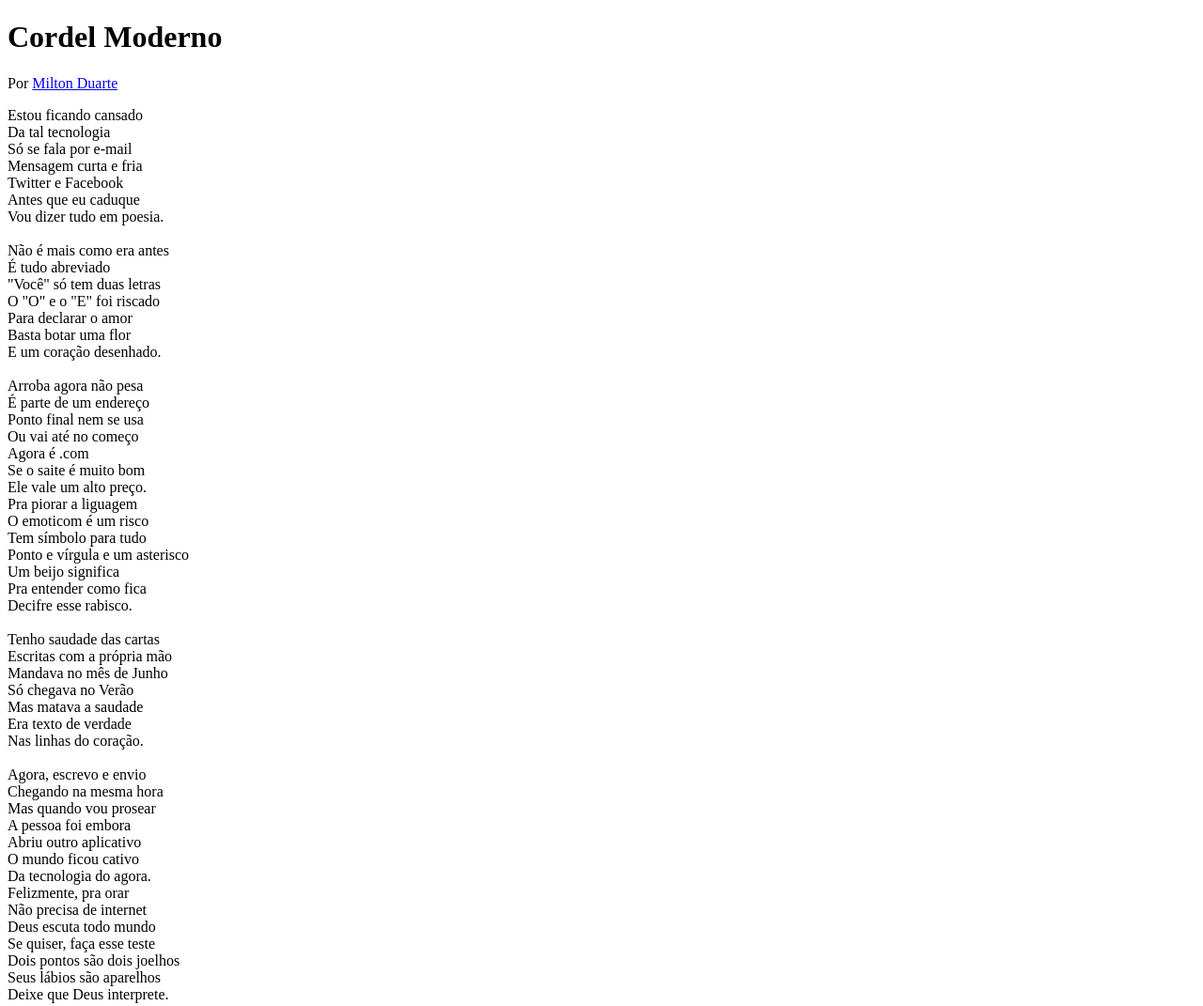
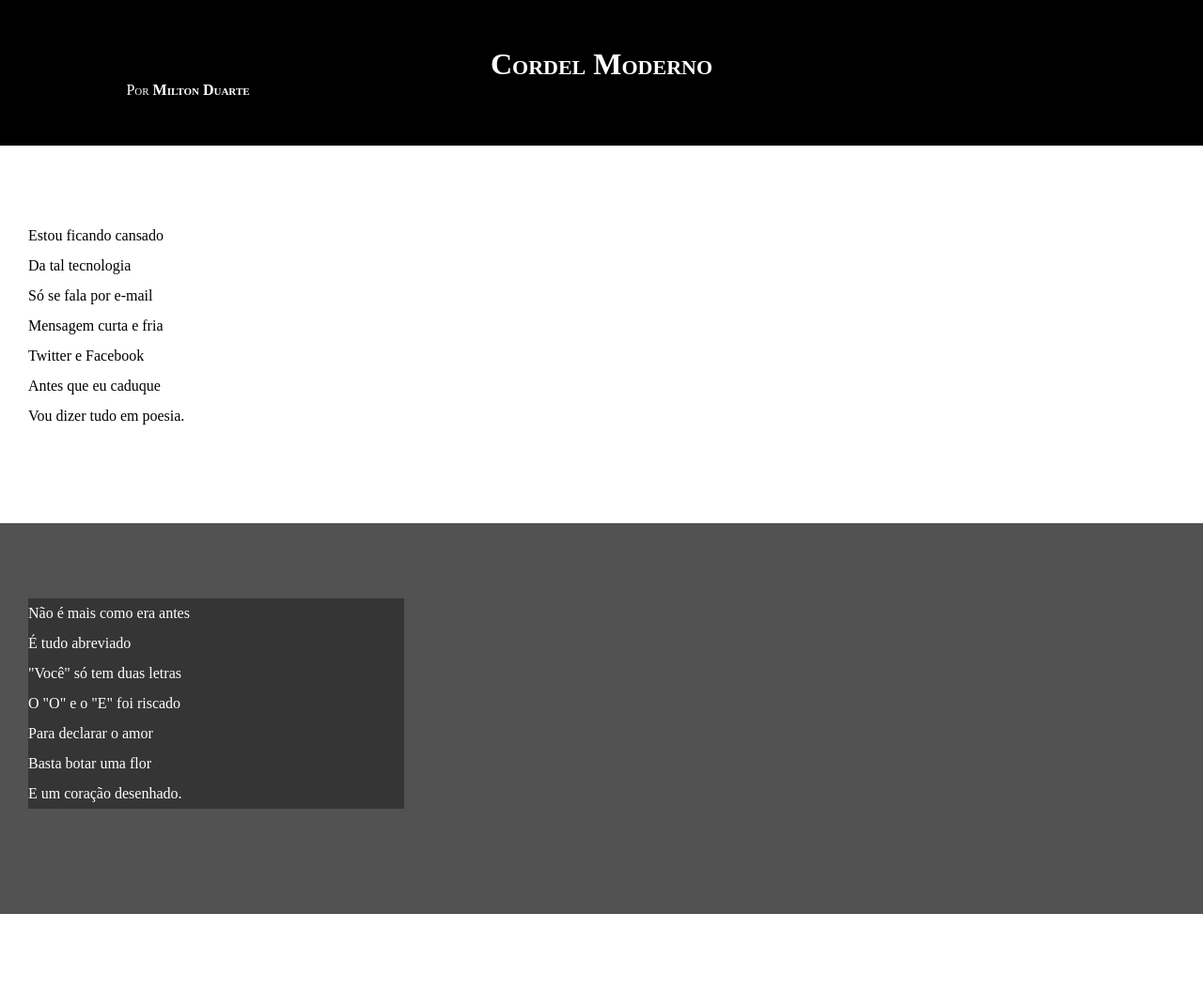
Before and after one commit to Gillesmauricy/HTML-E-CSS, a plain HTML site: page ex23/index.html in a window 1280 px wide. Shown: the top 1071 px of the page at 94% size. Drawn offline with Linux system fonts and the light colour scheme.

Commit message:
atualizado

```diff
--- a/ex23/cordel.css
+++ b/ex23/cordel.css
@@ -1,4 +1,52 @@
 @charset "UTF-8";
+* {
+    margin: 0px;
+    padding: 0px;
+}
 body {
-    text-deco: ;
+    min-height: 100vh;
+
+
+
 }
+header {
+    background-color: black;
+    color: white;
+    font-variant:small-caps;
+    padding-top: 50px;
+    text-align: center;
+}
+header > p {
+    padding-bottom: 50px;
+
+
+}
+section {
+    padding-top: 10vh;
+    padding-bottom: 10vh;
+    line-height: 2em;
+    padding-left: 30px;
+}
+a {
+   text-decoration: none;
+   color: white;
+   font-weight: bolder;
+}
+a:hover {
+    text-decoration: underline;
+}
+.imagem {
+    background-color: rgba(0, 0, 0, 0.677);
+    color: white;
+
+}
+footer {
+    background-color: black;
+    color: white;
+    padding:10px ;
+    text-align: center;
+}
+ p {
+    background-color: rgba(0, 0, 0, 0.348);
+    width: 400px;
+ }
--- a/ex23/index.html
+++ b/ex23/index.html
@@ -8,12 +8,12 @@
     <link rel="stylesheet" href="cordel.css">
 </head>
 <body>
-        <heder>
+        <header>
             <h1>Cordel Moderno</h1>
                 <p>Por <a href="https://www.recantodasletras.com.br/poesias/3186743" target="_blank">Milton Duarte</a></p>
-        </heder>
+        </header>
 
-    <section>
+    <section class="normal">
         Estou ficando cansado <br>
         Da tal tecnologia <br>
         Só se fala por e-mail<br>
@@ -25,18 +25,20 @@
 
 
 
-    <section>
+    <section class="imagem">
+        <p>
             Não é mais como era antes<br>
             É tudo abreviado<br>
             "Você" só tem duas letras<br>
             O "O" e o "E" foi riscado<br>
             Para declarar o amor<br>
             Basta botar uma flor<br>
-        E um coração desenhado.<br>
+            E um coração desenhado.
+        </p><br>
     </section> <br>
 
 
-<section>
+<section class="normal">
 
         Arroba agora não pesa<br>
         É parte de um endereço<br>
@@ -57,7 +59,8 @@
 
 
 
-    <section>
+    <section class="imagem">
+        <p>
             Tenho saudade das cartas<br>
             Escritas com a própria mão<br>
             Mandava no mês de Junho<br>
@@ -65,9 +68,10 @@
             Mas matava a saudade<br>
             Era texto de verdade<br>
             Nas linhas do coração.<br>
+        </p>
     </section> <br>
 
-    <section>
+    <section class="normal">
         Agora, escrevo e envio<br>
         Chegando na mesma hora<br>
         Mas quando vou prosear<br>
@@ -86,7 +90,7 @@
 
     </section>
 
-    <foter><p><a href="https://github.com/Gillesmauricy" target="_blank">site criado por Gilles Mauricy</a ></p></foter>
+    <footer><p><a href="https://github.com/Gillesmauricy" target="_blank">site criado por Gilles Mauricy</a ></p></footer>
 
 </body>
 </html>
```
Lines whose indentation alone changed are shown as unchanged.
